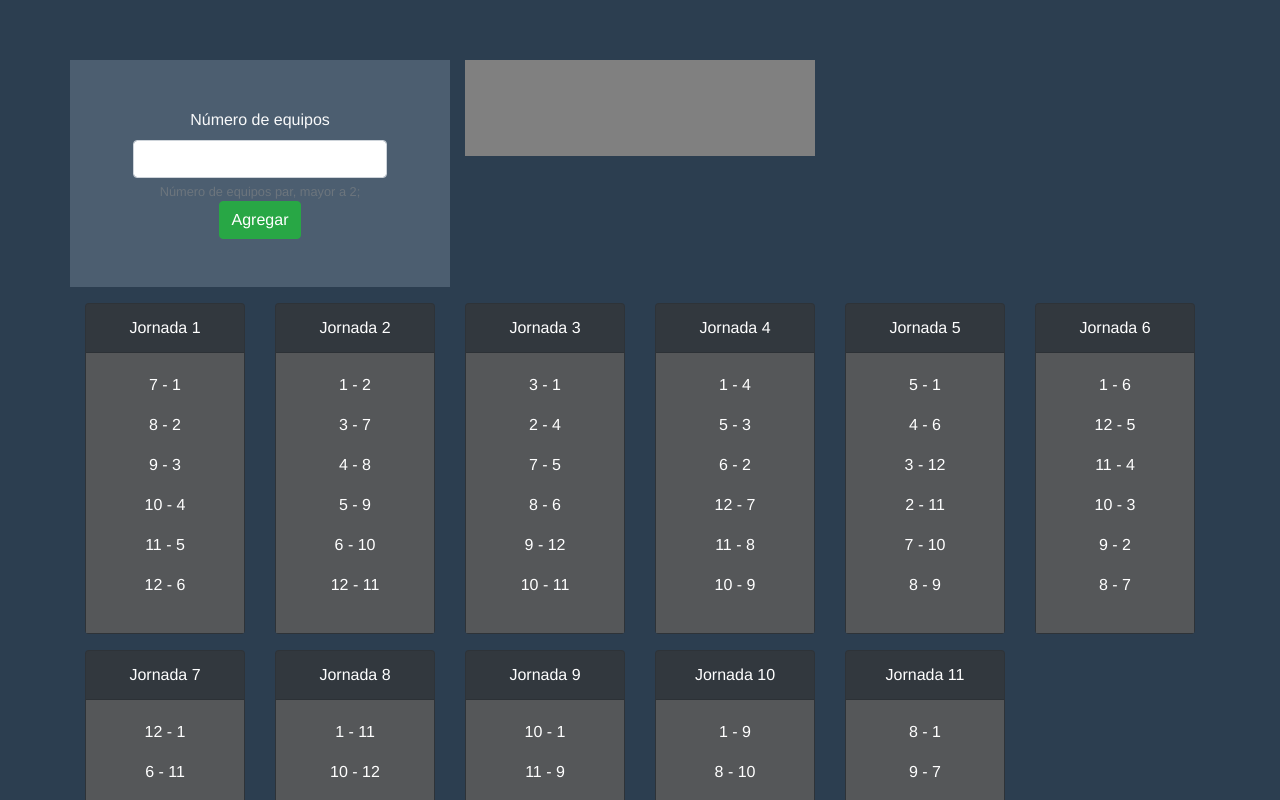
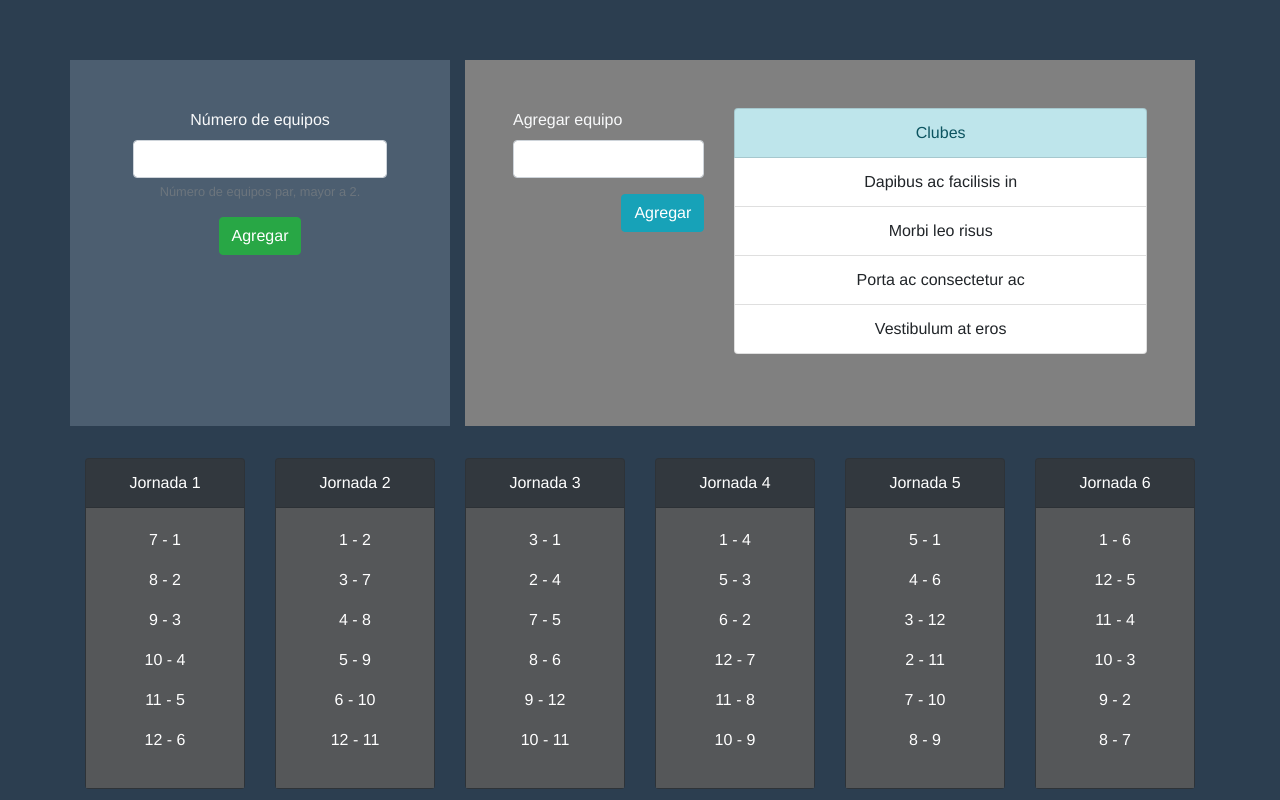
Before and after one commit to vndrd/fixturev, a Vue app: page / in a window 1280 px wide. Shown: the top 800 px of the page. Built offline with nearby package versions, Linux system fonts and the light colour scheme.

Commit message:
lista de nombres de clubes

```diff
--- a/src/components/Table.vue
+++ b/src/components/Table.vue
@@ -29,7 +29,6 @@ export default {
     methods: {
         agregar(e){
             e.preventDefault()
-            this.allClubs.push(this.name)
             this.name=''
         },
         miAlgoritmo() {
@@ -86,19 +85,34 @@ export default {
 <div>
     <b-container class="mb-3" >
         <b-row>
-            <b-col md="4" class="formulario" >
+            <b-col md="4" class="formulario mb-3" >
                 <div  class="p-5">
                     <label for="text-password" class="text-light">Número de equipos</label>
-                    <b-input type="text" v-model="numEquipos" ></b-input>
-                    <b-form-text id="password-help-block">
-                        Número de equipos par, mayor a 2;
+                    <b-input type="text" v-model="numEquipos" class="text-center"></b-input>
+                    <b-form-text class="text-light">
+                        Número de equipos par, mayor a 2.
                     </b-form-text>
-                    <b-button variant="success" @click="agregar">Agregar</b-button>
+                    <b-button variant="success" @click="agregar" class="mt-3">Agregar</b-button>
                 </div>
             </b-col>
-            <b-col md="4" >
+            <b-col md="8" class="mb-3">
                 <div class="p-5" style="background:gray;">
-
+                    <b-row>
+                        <b-col md="4" class="mb-4">
+                            <label for="text-password" class="text-light float-left">Agregar equipo</label>
+                            <b-input type="text" v-model="nombre"></b-input>
+                            <b-button variant="info" @click="agregar" class="mt-3 float-right">Agregar</b-button>
+                        </b-col>
+                        <b-col md="8" class="mb-4">
+                            <b-list-group>
+                                <b-list-group-item variant="info">Clubes</b-list-group-item>
+                                <b-list-group-item>Dapibus ac facilisis in</b-list-group-item>
+                                <b-list-group-item>Morbi leo risus</b-list-group-item>
+                                <b-list-group-item>Porta ac consectetur ac</b-list-group-item>
+                                <b-list-group-item>Vestibulum at eros</b-list-group-item>
+                            </b-list-group>
+                        </b-col>
+                    </b-row>
                 </div>
             </b-col>
         </b-row>
@@ -151,16 +165,6 @@ export default {
 </div>
 </template>
 <style lang="scss" scoped>
-.jornada{
-    float: left;
-    background: #ddd;
-    margin:10px;
-}
-.jornadas-container {
-    height: auto;
-    width: 100%;
-    background: red;
-}
 .card {
     margin-bottom: 1rem;
 }
--- /dev/null
+++ b/vue.config.js
@@ -0,0 +1,5 @@
+module.exports = {
+    devServer: {
+      proxy: 'http://localhost:8888'
+    }
+  }
```
